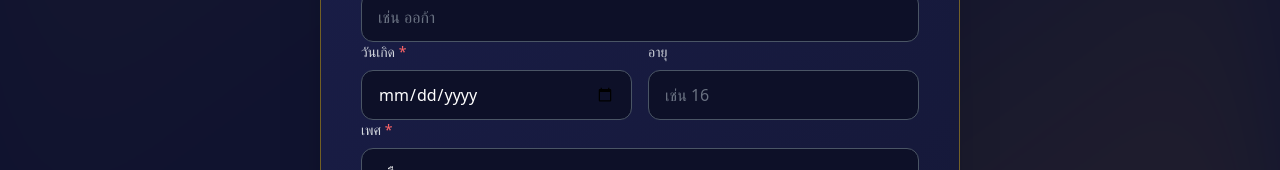
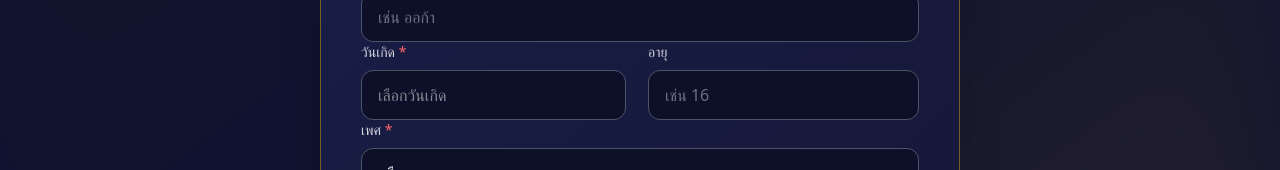
Before and after one commit to MathPro29/webcomcamp24, a React (Vite) app: page /register in a window 1280 px wide. Shown: the part 537-707 px from the top of the page. Built offline with nearby package versions, Linux system fonts and the light colour scheme.

Commit message:
Fix-Register-form

```diff
--- a/package.json
+++ b/package.json
@@ -12,12 +12,15 @@
   "dependencies": {
     "@tailwindcss/vite": "^4.1.13",
     "axios": "^1.13.2",
+    "date-fns": "^2.30.0",
     "express": "^5.1.0",
     "lucide-react": "^0.542.0",
     "mongodb": "^7.0.0",
     "motion": "^12.23.12",
     "react": "^19.1.1",
+    "react-datepicker": "^4.10.0",
     "react-dom": "^19.1.1",
+    "react-is": "^19.2.1",
     "react-router-dom": "^7.9.5",
     "recharts": "^3.5.0",
     "tailwindcss": "^4.1.13"
--- a/src/pages/registerform.jsx
+++ b/src/pages/registerform.jsx
@@ -1,6 +1,9 @@
 import React, { useState } from "react";
 import { motion, AnimatePresence } from "framer-motion";
 import axios from "axios";
+import DatePicker from "react-datepicker";
+import "react-datepicker/dist/react-datepicker.css";
+import { format } from "date-fns";
 export default function RegisterForm() {
     const [formData, setFormData] = useState({
         prefix: "",
@@ -25,6 +28,9 @@ export default function RegisterForm() {
         laptop: "",
     });
 
+    // Date object for react-datepicker
+    const [birthDateObj, setBirthDateObj] = useState(null);
+
     const [step, setStep] = useState(1);
     const [submitted, setSubmitted] = useState(false);
     const [errors, setErrors] = useState({});
@@ -33,6 +39,17 @@ export default function RegisterForm() {
 
     const handleChange = (e) => {
         const { name, value } = e.target;
+
+        // format phone-like fields as XXX-XXX-XXXX while typing
+        if (name === 'phone' || name === 'parentPhone' || name === 'emergencyPhone') {
+            const cleaned = value.replace(/\D/g, '').slice(0, 10);
+            let formatted = cleaned;
+            if (cleaned.length > 6) formatted = `${cleaned.slice(0,3)}-${cleaned.slice(3,6)}-${cleaned.slice(6)}`;
+            else if (cleaned.length > 3) formatted = `${cleaned.slice(0,3)}-${cleaned.slice(3)}`;
+            setFormData((s) => ({ ...s, [name]: formatted }));
+            return;
+        }
+
         setFormData((s) => ({ ...s, [name]: value }));
     };
 
@@ -96,10 +113,16 @@ export default function RegisterForm() {
         }
 
         try {
-            const res = await axios.post("http://localhost:5000/api/register", {
+            const dataToSend = {
                 ...formData,
+                phone: (formData.phone || '').replace(/-/g, ''),
+                parentPhone: (formData.parentPhone || '').replace(/-/g, ''),
+                emergencyPhone: (formData.emergencyPhone || '').replace(/-/g, ''),
+                birthDate: birthDateObj ? format(birthDateObj, 'yyyy-MM-dd') : formData.birthDate,
                 status: "pending",
-            });
+            };
+
+            const res = await axios.post("http://localhost:5000/api/register", dataToSend);
 
             console.log("สมัครสำเร็จ!", res.data);
             setSubmitted(true);   // โชว์หน้าขอบคุณเดิมของคุณต่อได้เลย
@@ -210,7 +233,16 @@ export default function RegisterForm() {
                                         <div className="grid grid-cols-1 sm:grid-cols-2 gap-4">
                                             <div className="group">
                                                 <label className="block text-sm font-medium text-gray-300 mb-2">วันเกิด <span className="text-red-400">*</span></label>
-                                                <input type="date" name="birthDate" value={formData.birthDate} onChange={handleChange} className={`w-full px-4 py-3 rounded-xl bg-[#0D1028] border ${errors.birthDate ? 'border-red-400' : 'border-gray-600'} text-white focus:border-yellow-400 focus:ring-2 focus:ring-yellow-400/40 focus:outline-none`} />
+                                                <DatePicker
+                                                    selected={birthDateObj}
+                                                    onChange={(date) => {
+                                                        setBirthDateObj(date);
+                                                        setFormData(s => ({ ...s, birthDate: date ? format(date, 'dd/MM/yyyy') : '' }));
+                                                    }}
+                                                    dateFormat="dd/MM/yyyy"
+                                                    placeholderText="เลือกวันเกิด"
+                                                    className={`w-full px-4 py-3 rounded-xl bg-[#0D1028] border ${errors.birthDate ? 'border-red-400' : 'border-gray-600'} text-white focus:border-yellow-400 focus:ring-2 focus:ring-yellow-400/40 focus:outline-none`}
+                                                />
                                                 {errors.birthDate && <p className="text-red-400 text-xs mt-1">{errors.birthDate}</p>}
                                             </div>
 
```
Also changed, not shown: src/app.jsx (+8 -8 lines), 2 other files (tests, documents, lock files or other folders).
